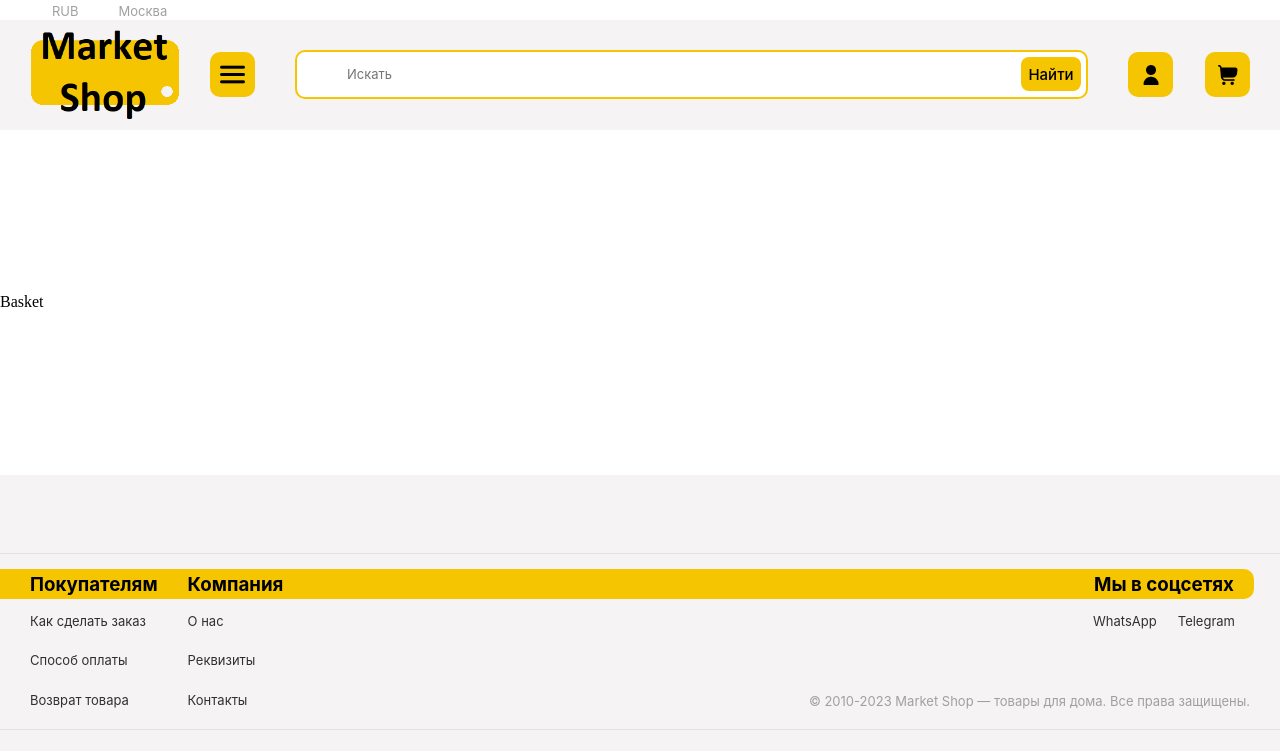
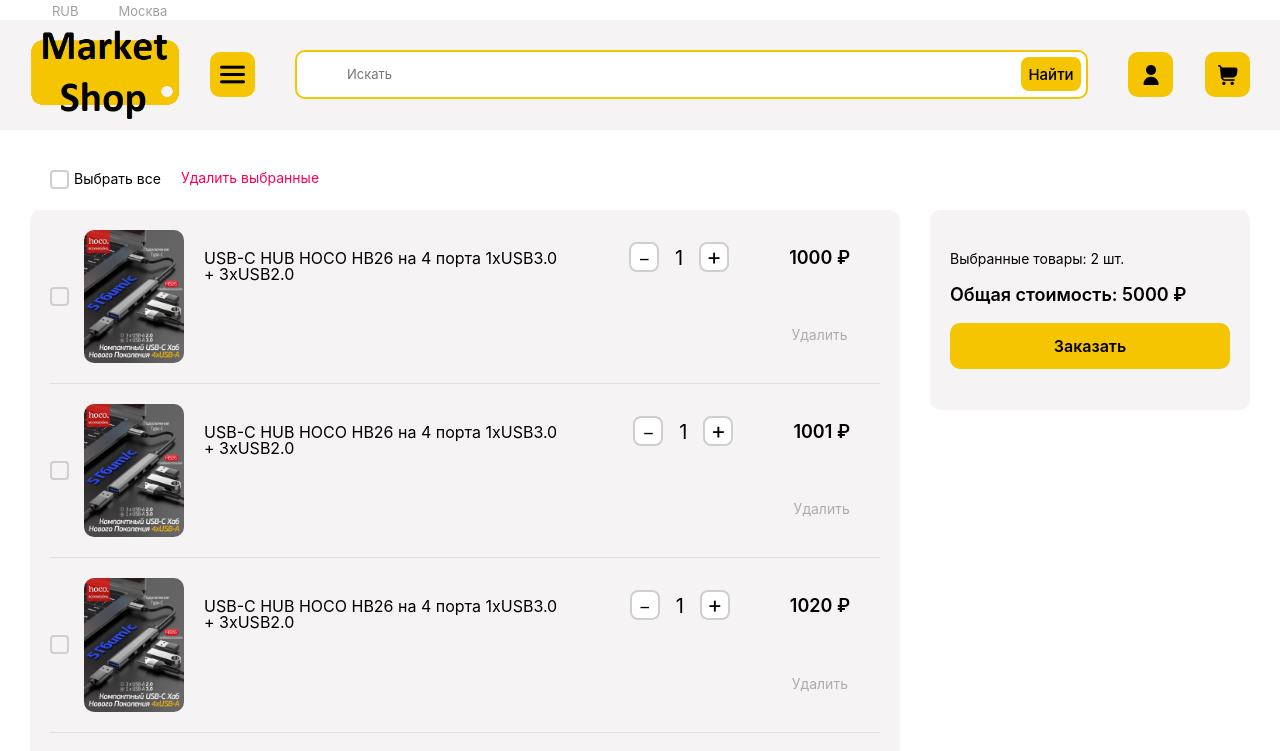
Before and after one commit to foxymakc/market-shop, a React (Create React App) app: page /basket in a window 1280 px wide. Shown: the top 751 px of the page. Built offline with nearby package versions, Linux system fonts and the light colour scheme.

Commit message:
сверстал страницу корзины

```diff
--- /dev/null
+++ b/src/components/BasketCard/BasketCard.css
@@ -0,0 +1,177 @@
+.basket-card {
+  display: flex;
+  width: 100%;
+  margin: 0 auto;
+  padding: 0;
+  justify-content: space-between;
+  box-sizing: border-box;
+  border-bottom: 1px solid rgba(221, 221, 221, 0.767);
+  padding-bottom: 20px;
+  margin-bottom: 20px;
+}
+
+.basket-card:last-child {
+  border-bottom: none;
+  padding-bottom: 0;
+  margin-bottom: 0;
+}
+
+.basket-card__left-container {
+  display: flex;
+}
+
+.basket-card__right-container {
+  display: flex;
+}
+
+.basket-card__top-box {
+  display: flex;
+  align-items: flex-start;
+  justify-content: flex-start;
+  margin-left: 10px;
+  width: 100%;
+  max-width: 500px;
+}
+
+.basket-card__img {
+  width: 100px;
+  border-radius: 10px;
+}
+
+.basket-card__name {
+  font-family: "Inter", "Arial", sans-serif;
+  font-style: normal;
+  font-weight: 400;
+  font-size: 16px;
+  line-height: 16px;
+  margin: 20px 20px 0;
+}
+
+.basket-card__counter-product {
+  min-width: 100px;
+  display: flex;
+  flex-wrap: nowrap;
+  align-items: flex-start;
+  justify-content: space-between;
+  margin: 0 30px;
+  padding-top: 12px;
+}
+
+.basket__counter-product-btn {
+  background-color: white;
+  border-radius: 8px;
+  border: 2px solid #cfcfcf;
+  width: 30px;
+  height: 30px;
+  display: flex;
+  align-items: center;
+  justify-content: center;
+  padding: 0;
+  cursor: pointer;
+  text-align: center;
+  font-family: "Inter", "Arial", sans-serif;
+  font-style: normal;
+  font-weight: 400;
+  font-size: 23px;
+  line-height: 16px;
+}
+
+.basket__counter-product-btn:hover {
+  border-color: #f4c500;
+  background-color: #f4c500;
+  color: white;
+}
+
+.basket-card__price-product {
+  font-family: "Inter", "Arial", sans-serif;
+  font-style: normal;
+  font-weight: 400;
+  font-size: 20px;
+  line-height: 16px;
+  margin: 0;
+  padding-top: 8px;
+}
+
+.basket-card__bottom-box {
+  display: flex;
+  flex-direction: column;
+  align-items: center;
+  justify-content: space-between;
+  padding: 20px 0;
+  margin: 0 30px;
+}
+
+.basket-card__price {
+  font-family: "Inter", "Arial", sans-serif;
+  white-space: nowrap;
+  font-style: normal;
+  font-weight: 600;
+  font-size: 18px;
+  line-height: 16px;
+  margin: 0;
+}
+
+.basket__card-delete-btn {
+  font-family: "Inter", "Arial", sans-serif;
+  font-style: normal;
+  font-weight: 400;
+  font-size: 14px;
+  line-height: 16px;
+  padding: 0;
+  background-color: initial;
+  border: none;
+  cursor: pointer;
+  color: #adadad;
+}
+
+.basket__card-delete-btn:hover {
+  color: #f4c500;
+}
+
+@media (max-width: 700px) {
+  .basket-card {
+    flex-direction: column;
+  }
+
+  .basket-card__right-container {
+    justify-content: space-between;
+  }
+
+  .basket-card__name {
+    margin-right: 0;
+  }
+
+  .basket-card__counter-product {
+    margin-left: 35px;
+    margin-right: 20px;
+  }
+
+  .basket-card__bottom-box {
+    flex-direction: row;
+    padding-bottom: 0;
+    padding-top: 13px;
+    margin: 0;
+    flex-grow: 1;
+  }
+
+  .basket-card__price {
+    margin-right: 20px;
+  }
+}
+
+@media (max-width: 400px) {
+  .basket-card__left-container {
+    display: flex;
+    flex-direction: column;
+    margin-bottom: 15px;
+  }
+
+  .basket-card__top-box {
+    margin: 0;
+    margin-top: 20px;
+  }
+
+  .basket-card__counter-product {
+    margin-left: 0;
+  }
+}
--- /dev/null
+++ b/src/components/BasketCard/BasketCard.js
@@ -0,0 +1,56 @@
+import React, { useState } from "react";
+import "./BasketCard.css";
+import Checkbox from "../Checkbox/Checkbox";
+
+export default function BasketCard({ productInfo }) {
+  const [productCount, setProductCount] = useState(1);
+  const [productPrice, setProductPrice] = useState(productInfo.price);
+
+  function addCount() {
+    // setProductCount((state) => [
+    //   ...state, state: ++state.state
+    // ]);
+    setProductPrice(productPrice * productCount);
+  }
+
+  function reduceCount() {
+    if (productCount > 1) {
+      setProductCount((state) => {
+        state++;
+      });
+      setProductPrice(productInfo.price * productCount);
+    }
+  }
+
+  return (
+    <li className="basket-card">
+      <div className="basket-card__left-container">
+        <Checkbox />
+        <div className="basket-card__top-box">
+          <img
+            className="basket-card__img"
+            src={productInfo.img}
+            alt={productInfo.alt}
+          />
+          <p className="basket-card__name">{productInfo.name}</p>
+        </div>
+      </div>
+
+      <div className="basket-card__right-container">
+        <div className="basket-card__counter-product">
+          <button className="basket__counter-product-btn" onClick={reduceCount}>
+          &#65123;
+          </button>
+          <p className="basket-card__price-product">{productCount}</p>
+          <button className="basket__counter-product-btn" onClick={addCount}>
+          +
+          </button>
+        </div>
+        <div className="basket-card__bottom-box">
+          <p className="basket-card__price">{productPrice} ₽</p>
+          <button className="basket__card-delete-btn">Удалить</button>
+        </div>
+      </div>
+    </li>
+  );
+}
--- /dev/null
+++ b/src/components/Checkbox/Checkbox.css
@@ -0,0 +1,51 @@
+.checkbox__label {
+  position: relative;
+  font-family: "Inter", "Arial", sans-serif;
+  font-style: normal;
+  font-weight: 400;
+  font-size: 14px;
+  line-height: 16px;
+  color: black;
+  cursor: pointer;
+  display: flex;
+  align-items: center;
+}
+
+.checkbox__label .checkbox__input {
+  position: absolute;
+  opacity: 0;
+}
+
+.checkbox__span {
+  position: relative;
+  display: inline-block;
+  top: 0;
+  width: 15px;
+  height: 15px;
+  border: 2px solid #cfcfcf;
+  border-radius: 4px;
+  margin-right: 5px;
+  transition: 0.5s;
+}
+
+.checkbox__label .checkbox__input:checked ~ .checkbox__span {
+  background-color: #f4c500;
+  border-color: #f4c500;
+}
+
+.checkbox__span::before {
+  content: "";
+  position: absolute;
+  top: 1px;
+  left: 1px;
+  width: 10px;
+  height: 5px;
+  border-bottom: 3px solid white;
+  border-left: 3px solid white;
+  transform: scale(0) rotate(-45deg);
+  transition: 0.5s;
+}
+
+.checkbox__label .checkbox__input:checked ~ .checkbox__span::before {
+  transform: scale(1) rotate(-45deg);
+}
--- /dev/null
+++ b/src/components/Checkbox/Checkbox.js
@@ -0,0 +1,12 @@
+import React from "react";
+import "./Checkbox.css";
+
+export default function Checkbox({ title }) {
+  return (
+    <label className="checkbox__label">
+      <input type="checkbox" className="checkbox__input" />
+      <span className="checkbox__span"></span>
+      {title}
+    </label>
+  );
+}
--- a/src/components/Footer/Footer.css
+++ b/src/components/Footer/Footer.css
@@ -71,7 +71,17 @@
   }
 }
 
+@media (max-width: 1100px) {
+  .footer {
+    padding-bottom: 140px;
+  }
+}
+
 @media (max-width: 700px) {
+  .footer {
+    padding-bottom: 170px;
+  }
+
   .footer__container {
     flex-direction: column;
     border-bottom: none;
--- a/src/pages/Basket/Basket.css
+++ b/src/pages/Basket/Basket.css
@@ -0,0 +1,144 @@
+.basket {
+  width: 100%;
+  height: 100%;
+  display: flex;
+  justify-content: center;
+  height: 100%;
+  align-items: flex-start;
+  flex-grow: 1;
+  padding-top: 40px;
+}
+
+.basket__container {
+  display: flex;
+  flex-direction: row;
+  flex-wrap: nowrap;
+  width: 100%;
+  max-width: 1440px;
+  padding: 0 30px;
+  position: relative;
+}
+
+.basket__top-btn {
+  display: flex;
+  flex-direction: row;
+  align-items: flex-start;
+  justify-content: flex-start;
+  width: 80%;
+  margin: 0;
+  position: absolute;
+  top: -40px;
+  left: 50px;
+}
+
+.basket__card-delete-select-btn {
+  font-family: "Inter", "Arial", sans-serif;
+  font-style: normal;
+  font-weight: 400;
+  font-size: 14px;
+  line-height: 16px;
+  margin-left: 20px;
+  padding: 0;
+  background-color: initial;
+  border: none;
+  cursor: pointer;
+  color: rgb(255, 0, 85);
+}
+
+.basket__list {
+  display: flex;
+  flex-direction: column;
+  flex-grow: 1;
+  padding: 0;
+  background-color: #f5f3f3;
+  border-radius: 10px;
+  margin: 0;
+  margin-right: 30px;
+  padding: 20px 20px;
+}
+
+.basket__bottom-box {
+  display: flex;
+  justify-content: center;
+  flex-direction: column;
+  box-sizing: border-box;
+  max-width: 320px;
+  width: 100%;
+  max-height: 200px;
+  background-color: #f5f3f3;
+  padding: 20px;
+  border-radius: 10px;
+}
+
+.basket__final-product {
+  font-family: "Inter", "Arial", sans-serif;
+  font-style: normal;
+  font-weight: 400;
+  font-size: 14px;
+  line-height: 16px;
+  margin: 0;
+}
+
+.basket__final-price {
+  font-family: "Inter", "Arial", sans-serif;
+  font-style: normal;
+  font-weight: 600;
+  font-size: 18px;
+  line-height: 16px;
+  margin: 20px 0;
+}
+
+.basket__checkout-btn {
+  width: 100%;
+  font-family: "Inter", "Arial", sans-serif;
+  font-style: normal;
+  font-weight: 600;
+  font-size: 16px;
+  line-height: 16px;
+  background-color: #f4c500;
+  border: none;
+  cursor: pointer;
+  border-radius: 10px;
+  padding: 15px 10px;
+  opacity: 1;
+}
+
+.basket__checkout-btn:hover {
+  opacity: 0.5;
+}
+
+@media (max-width: 1100px) {
+  .basket__container {
+    flex-wrap: wrap;
+  }
+
+  .basket__list {
+    margin-right: 0;
+    margin-bottom: 30px;
+  }
+
+  .basket__bottom-box {
+    border-radius: 0;
+    border-top: 15px solid white;
+    position: fixed;
+    bottom: 0;
+    left: 0;
+    max-width: none;
+    z-index: 2;
+  }
+}
+
+@media (max-width: 700px) {
+  .basket__container {
+    padding: 0 15px;
+    box-sizing: border-box;
+  }
+
+  .basket__top-btn {
+    left: 35px;
+  }
+
+  .basket__bottom-box {
+    padding-bottom: 74px;
+  }
+}
--- a/src/pages/Basket/Basket.js
+++ b/src/pages/Basket/Basket.js
@@ -1,8 +1,32 @@
-import React from 'react'
-import "./Basket.css"
+import React from "react";
+import "./Basket.css";
+import BasketCard from "../../components/BasketCard/BasketCard";
+import { listProduct } from "../../utils/consts";
+import Checkbox from "../../components/Checkbox/Checkbox";
 
 export default function Basket() {
   return (
-    <div>Basket</div>
-  )
+    <div className="basket">
+      <div className="basket__container">
+        <div className="basket__top-btn">
+          <Checkbox title={"Выбрать все"} />
+          <button className="basket__card-delete-select-btn">
+            Удалить выбранные
+          </button>
+        </div>
+
+        <ul className="basket__list">
+          {listProduct.map((product) => (
+            <BasketCard productInfo={product} key={product.id} />
+          ))}
+        </ul>
+
+        <div className="basket__bottom-box">
+          <p className="basket__final-product">{`Выбранные товары: ${2} шт.`}</p>
+          <p className="basket__final-price">{`Общая стоимость: ${5000} ₽`}</p>
+          <button className="basket__checkout-btn">Заказать</button>
+        </div>
+      </div>
+    </div>
+  );
 }
```
